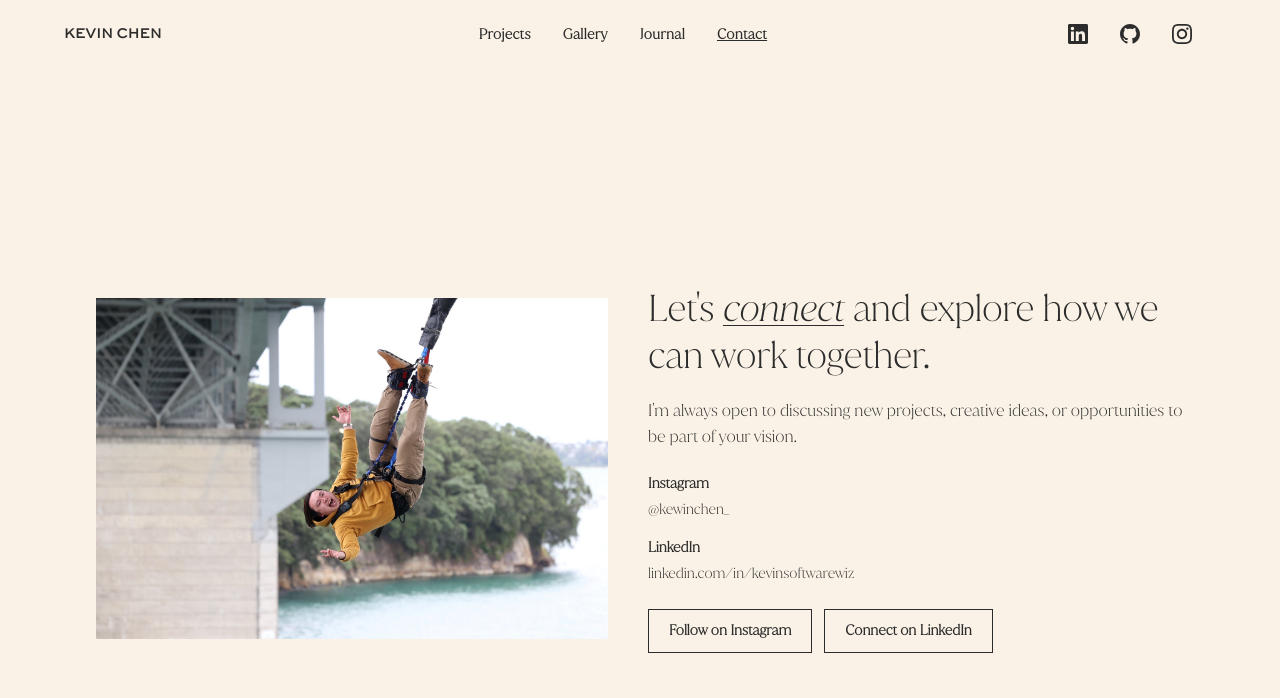
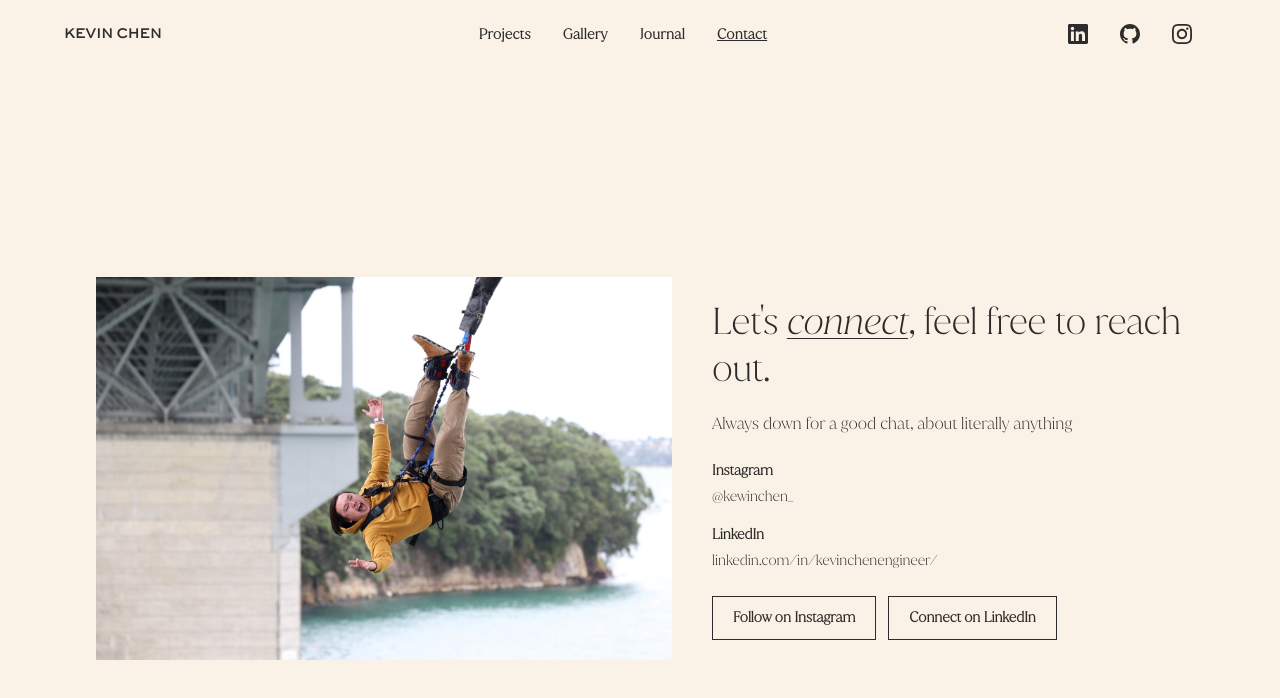
Before and after one commit to KevinChen2211/personal-portfolio, a Next.js app: page /contact in a window 1280 px wide. Shown: the top 698 px of the page. Built offline with nearby package versions, Linux system fonts and the light colour scheme; a web font is replaced by a local one.

Commit message:
change contact me wording and decrease bottom padding on last image of landing page

```diff
--- a/app/contact/page.tsx
+++ b/app/contact/page.tsx
@@ -82,7 +82,7 @@ export default function ContactPage() {
         {/* Social Icons - Right */}
         <div className="hidden md:flex items-center gap-2">
           <a
-            href="https://www.linkedin.com/in/kevinsoftwarewiz"
+            href="https://www.linkedin.com/in/kevinchenengineer/"
             target="_blank"
             rel="noreferrer"
             className="hover:opacity-70 transition-opacity inline-block"
@@ -136,8 +136,8 @@ export default function ContactPage() {
       >
         <div className="w-full flex flex-col md:flex-row items-center md:items-center gap-4 md:gap-10">
           {/* Contact Image - Left Side */}
-          <div className="w-full md:w-[45vw] lg:w-[40vw] max-w-[700px] flex-shrink-0 order-2 md:order-1">
-            <div className="relative w-full h-[45vh] md:h-[75vh] max-h-[700px]">
+          <div className="w-full md:w-[50vw] lg:w-[45vw] max-w-[800px] flex-shrink-0 order-2 md:order-1">
+            <div className="relative w-full h-[50vh] md:h-[85vh] max-h-[900px]">
               <Image
                 src="/images/contact_me.jpg"
                 alt="Contact"
@@ -145,7 +145,7 @@ export default function ContactPage() {
                 className="object-contain"
                 quality={100}
                 priority
-                sizes="(max-width: 768px) 100vw, 45vw"
+                sizes="(max-width: 768px) 100vw, 50vw"
               />
             </div>
           </div>
@@ -166,8 +166,9 @@ export default function ContactPage() {
               Let's{" "}
               <span className="italic underline decoration-1 underline-offset-4">
                 connect
-              </span>{" "}
-              and explore how we can work together.
+              </span>
+              {", "}
+              feel free to reach out.
             </div>
 
             <div
@@ -180,8 +181,7 @@ export default function ContactPage() {
                 fontStyle: "normal",
               }}
             >
-              I'm always open to discussing new projects, creative ideas, or
-              opportunities to be part of your vision.
+              Always down for a good chat, about literally anything
             </div>
 
             <div className="space-y-3 md:space-y-4 mb-4 md:mb-6">
@@ -222,7 +222,7 @@ export default function ContactPage() {
                   LinkedIn
                 </h3>
                 <a
-                  href="https://www.linkedin.com/in/kevinsoftwarewiz"
+                  href="https://www.linkedin.com/in/kevinchenengineer/"
                   target="_blank"
                   rel="noreferrer"
                   className="text-xs md:text-sm hover:opacity-70 transition-opacity hover:underline break-all"
@@ -232,7 +232,7 @@ export default function ContactPage() {
                       "'Juana', var(--font-display), 'Playfair Display', 'Times New Roman', serif",
                   }}
                 >
-                  linkedin.com/in/kevinsoftwarewiz
+                  linkedin.com/in/kevinchenengineer/
                 </a>
               </div>
             </div>
@@ -252,7 +252,7 @@ export default function ContactPage() {
                 Follow on Instagram
               </a>
               <a
-                href="https://www.linkedin.com/in/kevinsoftwarewiz"
+                href="https://www.linkedin.com/in/kevinchenengineer/"
                 target="_blank"
                 rel="noreferrer"
                 className="px-4 py-2 md:px-5 md:py-2.5 text-xs md:text-sm font-semibold text-center hover:opacity-70 transition-opacity border border-current"
--- a/app/page.tsx
+++ b/app/page.tsx
@@ -205,7 +205,7 @@ export default function Home() {
         {/* Social Icons - Right */}
         <div className="hidden md:flex items-center gap-2">
           <a
-            href="https://www.linkedin.com/in/kevinsoftwarewiz"
+            href="https://www.linkedin.com/in/kevinchenengineer/"
             target="_blank"
             rel="noreferrer"
             className="hover:opacity-70 transition-opacity inline-block"
@@ -342,7 +342,7 @@ export default function Home() {
                 imageRefs.current[index] = el;
               }}
               className={`w-full flex ${justifyClass} mb-[20vh] px-4 sm:px-6 md:px-12 lg:px-20 xl:px-24 ${
-                isLastImage ? "pb-[50vh]" : ""
+                isLastImage ? "pb-[0vh]" : ""
               }`}
               style={{
                 opacity: isVisible ? 1 : 0,
```
